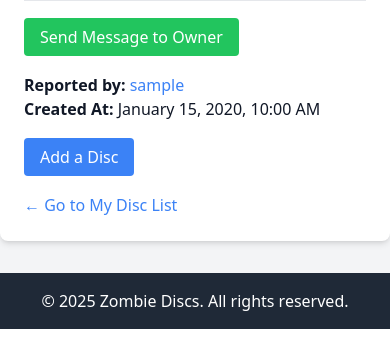
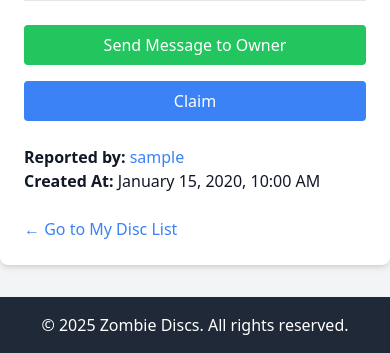
Before and after one commit to cwoodard78/zombie-discs-public, a Django app: template disc/templates/disc/disc_detail.html in a window 390 px wide. Shown: the part 1269-1622 px from the top of the page. Before the commit the page ends 1598 px from the top, so only its background shows below. Run offline with Django 5.2, Linux system fonts and the light colour scheme; the template is opened without the code that fills it: most values are stand-ins (such as "Sample title", 1, 10 or a date in 2020); grey boxes marked "Sample" are stand-in pictures; some libraries are stand-ins or nearby versions.

Commit message:
Updated disc model with resolved and archive status, Added option to resolve discs, Claim disc messaging, Match alerts/notifications.

```diff
--- a/disc/models.py
+++ b/disc/models.py
@@ -10,6 +10,8 @@ class Disc(models.Model):
     STATUS_CHOICES = [
         ('lost', 'Lost'),
         ('found', 'Found'),
+        ('returned', 'Returned'),
+        ('archived', 'Archived'),
     ]
 
     DISC_TYPE_CHOICES = [
@@ -19,7 +21,7 @@ class Disc(models.Model):
         ('Other', 'Other'),
     ]
 
-    status = models.CharField(max_length=5, choices=STATUS_CHOICES, default='lost')
+    status = models.CharField(max_length=10, choices=STATUS_CHOICES, default='lost')
     color = models.CharField(max_length=50)
     type = models.CharField(max_length=10, choices=DISC_TYPE_CHOICES, blank=True, null=True)
     manufacturer = models.ForeignKey(
--- a/disc/templates/disc/disc_detail.html
+++ b/disc/templates/disc/disc_detail.html
@@ -48,6 +48,7 @@
                         <th class="py-3 px-6 text-left">Mold</th>
                         <th class="py-3 px-6 text-left">Status</th>
                         <th class="py-3 px-6 text-left">Details</th>
+                        <th class="py-3 px-6 text-left">Action</th>
                     </tr>
                 </thead>
                 <tbody class="text-gray-700 text-sm">
@@ -63,6 +64,19 @@
                                     <a href="{% url 'disc_detail' matched_disc.id %}" class="text-blue-500 hover:underline">
                                         View Details
                                     </a>
+                                </td>
+                                <td class="py-3 px-6">
+                                    {% if matched_disc.user == request.user %}
+                                        <a href="{% url 'edit_disc' matched_disc.id %}"
+                                           class="bg-yellow-500 text-white px-3 py-1 rounded hover:bg-yellow-600 ml-2">
+                                            Edit
+                                        </a>
+                                    {% else %}
+                                        <a href="{% url 'send_match_message' disc.id matched_disc.id %}"
+                                           class="bg-green-500 text-white px-3 py-1 rounded hover:bg-green-600 ml-2">
+                                            Claim
+                                        </a>
+                                    {% endif %}
                                 </td>
                             </tr>
                             {% endwith %}
@@ -80,7 +94,19 @@
                                         View Details
                                     </a>
                                 </td>
-                            </tr>
+                                <td class="py-3 px-6">
+                                    {% if matched_disc.user == request.user %}
+                                        <a href="{% url 'edit_disc' matched_disc.id %}"
+                                           class="bg-yellow-500 text-white px-3 py-1 rounded hover:bg-yellow-600 ml-2">
+                                            Edit
+                                        </a>
+                                    {% else %}
+                                        <a href="{% url 'send_match_message' disc.id matched_disc.id %}"
+                                           class="bg-green-500 text-white px-3 py-1 rounded hover:bg-green-600 ml-2">
+                                            Claim
+                                        </a>
+                                    {% endif %}
+                                </td>                          </tr>
                             {% endwith %}
                         {% endfor %}
                     {% endif %}
@@ -93,13 +119,19 @@
 
     <!-- Message button -->
     {% if request.user != disc.user %}
-    <div class="mt-6">
+    <div class="mt-6 flex flex-col sm:flex-row gap-4">
         <a href="{% url 'send_message' receiver_id=disc.user.id disc_id=disc.id %}"
-        class="bg-green-500 text-white px-4 py-2 rounded hover:bg-green-600">
+           class="flex-1 text-center bg-green-500 text-white px-4 py-2 rounded hover:bg-green-600">
             Send Message to Owner
+        </a>
+
+        <a href="{% url 'send_match_message' disc.id disc.id %}"
+           class="flex-1 text-center bg-blue-500 text-white px-4 py-2 rounded hover:bg-blue-600">
+            Claim
         </a>
     </div>
     {% endif %}
+
 
     <!-- Message History -->
     {% if messages %}
@@ -127,34 +159,45 @@
     </div>
     <!-- Render edit buttons for disc report user -->
     {% if request.user == disc.user %}
-    <div class="mt-6">
-        <a href="{% url 'edit_disc' disc.id %}" class="bg-yellow-500 text-white px-4 py-2 rounded hover:bg-yellow-600">
+    <div class="mt-6 grid grid-cols-1 sm:grid-cols-3 gap-4">
+        <!-- Mark as Returned -->
+        <form method="post" action="{% url 'mark_disc_returned' disc.id %}">
+            {% csrf_token %}
+            <button type="submit" class="w-full bg-green-600 text-white px-4 py-2 rounded hover:bg-green-700">
+                Disc Returned
+            </button>
+        </form>
+
+        <!-- Edit Disc -->
+        <a href="{% url 'edit_disc' disc.id %}" class="w-full bg-yellow-500 text-white px-4 py-2 text-center rounded hover:bg-yellow-600">
             Edit Disc
         </a>
-    </div>
-    <div class="mt-6">
-        <a href="{% url 'delete_disc' disc_id=disc.id %}"
-           class="bg-red-500 text-white px-4 py-2 rounded hover:bg-red-600">
-            Delete This Disc
+
+        <!-- Delete Disc -->
+        <a href="{% url 'delete_disc' disc_id=disc.id %}" class="w-full bg-red-500 text-white px-4 py-2 text-center rounded hover:bg-red-600">
+            Delete Disc
         </a>
     </div>
+
+    <!-- Back to List -->
     <div class="mt-6">
         <a href="{% url 'user_disc_list' %}" class="text-blue-500 hover:underline">
             &larr; Go to My Disc List
         </a>
     </div>
     {% else %}
-    <div class="mt-6">
+    {% comment %} <div class="mt-6">
         <a href="{% url 'submit_disc' %}" class="bg-blue-500 text-white px-4 py-2 rounded hover:bg-blue-600">
             Add a Disc
         </a>
-    </div>
+    </div> {% endcomment %}
     <div class="mt-6">
         <a href="{% url 'user_disc_list' %}" class="text-blue-500 hover:underline">
             &larr; Go to My Disc List
         </a>
     </div>
     {% endif %}
+
 </div>
 
 <!-- Script to map disc location using disc lat/long-->
--- a/disc/urls.py
+++ b/disc/urls.py
@@ -15,6 +15,8 @@ urlpatterns = [
     # path('map/select/', views.map_view, name='map_view'), UPDATE TO THIS TO BE MORE DESCRIPT
     path('map/discs/', views.disc_map_view, name='disc_map_view'),
     path('search/', DiscSearchView.as_view(), name='disc_search'),
+    path('its-a-match/<int:disc_id>/<int:matched_disc_id>/', views.send_match_message, name='send_match_message'),
+    path('disc/<int:disc_id>/returned/', views.mark_disc_returned, name='mark_disc_returned'),
 
     # APIs
     path('', DiscListCreateAPIView.as_view(), name='disc_list_api'),
--- a/templates/base.html
+++ b/templates/base.html
@@ -79,7 +79,14 @@
                 </span>
             {% endif %}
         </a>
-        <a href="{% url 'user_disc_list' %}" class="block py-2 hover:underline">My Discs</a>
+        <a href="{% url 'user_disc_list' %}" class="block py-2 hover:underline">
+            My Discs
+            {% if new_matches_count > 0 %}
+                <span class="ml-1 inline-flex items-center justify-center bg-green-500 text-white text-xs font-bold rounded-full w-5 h-5 animate-pulse">
+                {{ new_matches_count }}
+                </span>
+            {% endif %}
+        </a>
         <a href="{% url 'submit_disc' %}" class="block py-2 hover:underline">Log a Disc</a>
         <a href="{% url 'disc_search' %}" class="block py-2 hover:underline">Search</a>
         <a href="{% url 'disc_map_view' %}" class="block py-2 hover:underline">Map</a>
--- a/zombie/settings.py
+++ b/zombie/settings.py
@@ -78,6 +78,7 @@ TEMPLATES = [
                 'django.contrib.messages.context_processors.messages',
                 # Inbox notification
                 'inbox.context_processors.unread_message_count',
+                'disc.context_processors.match_notifications',
             ],
         },
     },
```
Also changed, not shown: disc/context_processors.py (added, +23 -0 lines), disc/templates/disc/user_disc_list.html (+17 -27 lines), disc/templatetags/custom_filters.py (added, +10 -0 lines), disc/views.py (+63 -5 lines), disc/migrations/0012_alter_disc_status.py (added).
